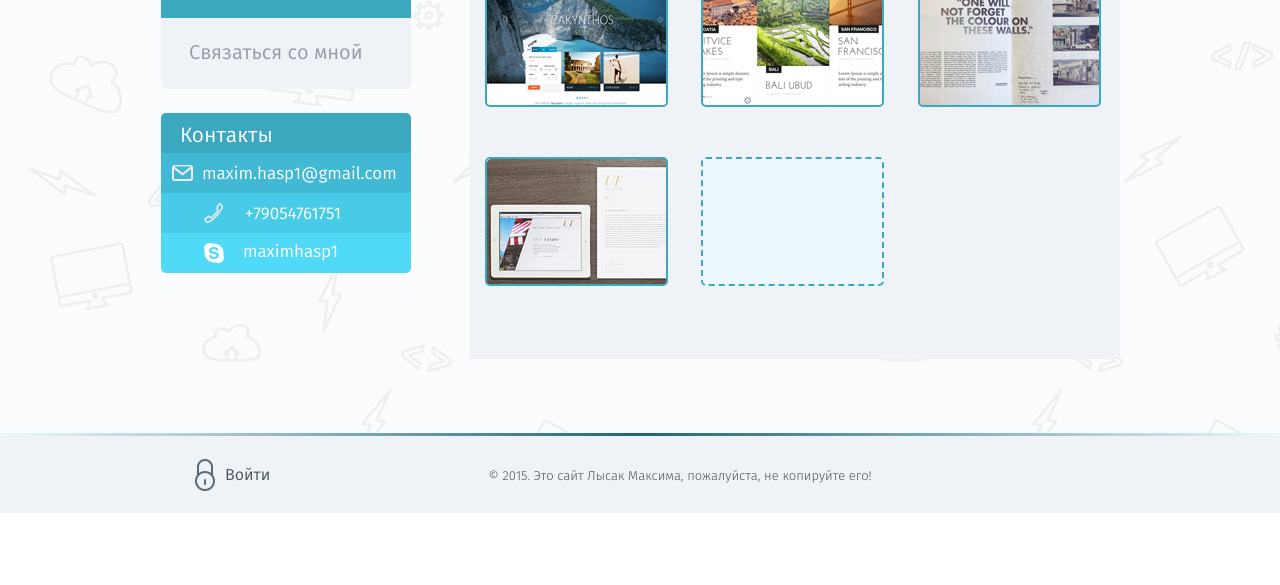
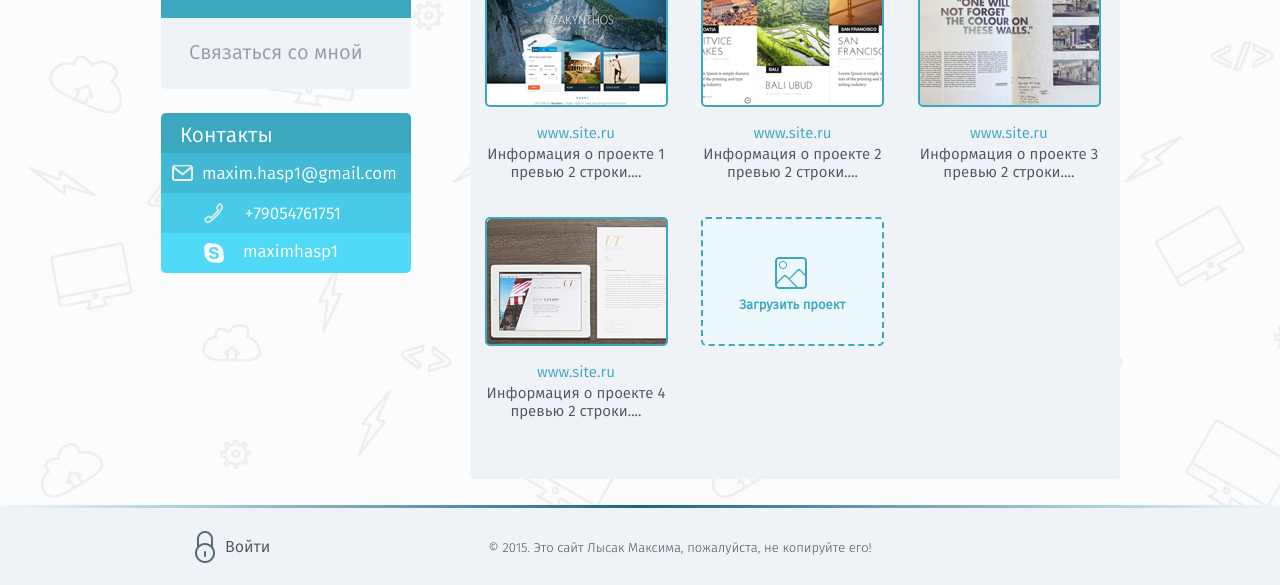
Before and after one commit to SamHak/homework, a website: page app/html/work.html in a window 1280 px wide. Shown: the part 287-872 px from the top of the page. Before the commit the page ends 800 px from the top, so only its background shows below. Drawn offline with nearby package versions, Linux system fonts and the light colour scheme.

Commit message:
without JS 0.2.0

```diff
--- a/app/css/work.css
+++ b/app/css/work.css
@@ -7,6 +7,7 @@
 	display: inline-block;
 	width: 212px;
 	margin: 0 0 20px 0;
+    vertical-align: top;
 }
 .img-box {
 	position: relative;
@@ -34,16 +35,12 @@
 .img-4 {
     background-image: url(../img/port-4.png);
 }
- .port-box-load {
-	position: relative;
-    margin: 15px 15px;
-    width: 179px;
-    height: 125px;
+.img-box.ld {
     border: 2px dashed #3ba8c0;
-    border-radius: 5px;
-    overflow: hidden;
     background: #edf8fc;
-    transition:0.5s;
+}
+.img-box.ld:hover {
+    border: 2px dashed #58697a;
 }
 .img-info {
     position: absolute;
@@ -90,3 +87,37 @@
     transform: scale(1);
     opacity: 1;
 }
+.address-block {
+    display: block;
+    text-align: center;
+    font-size: 15px;
+    padding: 0;
+}
+.address-link {
+    font-family: 'fira_sansbook';
+    color: #3ba8c0;
+    text-decoration: none;
+}
+.port-text {
+    margin: 0;
+    font-size: 15px;
+    font-family: 'fira_sansbook';
+    text-align: center;
+    line-height: 1.2;
+    color: #4a545d
+}
+.load-img {
+    position: absolute;
+    top: 30%;
+    left: 40%;
+}
+.text-load {
+    position: absolute;
+    top: 50%;
+    left: 20%;
+    font-size: 13px;
+    font-weight: bold;
+    width: 250px;
+    font-family: 'fira_sansbook';
+    color: #3BA8C0;
+}
--- a/app/html/work.html
+++ b/app/html/work.html
@@ -77,12 +77,18 @@
 				<h2 class="aboutbox-header">Мои работы</h2>
 					<div class="autobox-body">
 						<ul class="port-list">
-							<li class="port-item">
+							<li class="port-item clearfix">
 								<div class="img-box img-1">
 									<div class="img-info">
 										<h3>www.site.ru</h3>
 									</div>
 								</div>
+								<span class="address-block">
+									<a href="" class="address-link">www.site.ru</a>
+								</span>
+								<span class="address-text">
+									<p class="port-text">Информация о проекте 1 превью 2 строки....</p>
+								</span>
 							</li>
 							<li class="port-item">
 								<div class="img-box img-2">
@@ -90,6 +96,12 @@
 										<h3>www.site.ru</h3>
 									</div>
 								</div>
+								<span class="address-block">
+									<a href="" class="address-link">www.site.ru</a>
+								</span>
+								<span class="address-text">
+									<p class="port-text">Информация о проекте 2 превью 2 строки....</p>
+								</span>
 							</li>
 							<li class="port-item">
 								<div class="img-box img-3">
@@ -97,6 +109,12 @@
 										<h3>www.site.ru</h3>
 									</div>
 								</div>
+								<span class="address-block">
+									<a href="" class="address-link">www.site.ru</a>
+								</span>
+								<span class="address-text">
+									<p class="port-text">Информация о проекте 3 превью 2 строки....</p>
+								</span>
 							</li>
 							<li class="port-item">
 								<div class="img-box img-4">
@@ -104,11 +122,20 @@
 										<h3>www.site.ru</h3>
 									</div>
 								</div>
+								<span class="address-block">
+									<a href="" class="address-link">www.site.ru</a>
+								</span>
+								<span class="address-text">
+									<p class="port-text">Информация о проекте 4 превью 2 строки....</p>
+								</span>
 							</li>
 							<li class="port-item">
-								<div class="port-box-load">
-
-								</div>
+								<a href="#" class="load-link">
+									<div class="img-box ld">
+										<img src="../img/load.png" alt="" class="load-img">
+										<p class="text-load">Загрузить проект</p>
+									</div>
+								</a>
 							</li>
 						</ul>
 						<!-- <ul class="portfolio_list">
```
Also changed, not shown: app/css/contact.css (+4 -4 lines), 1 other file.
